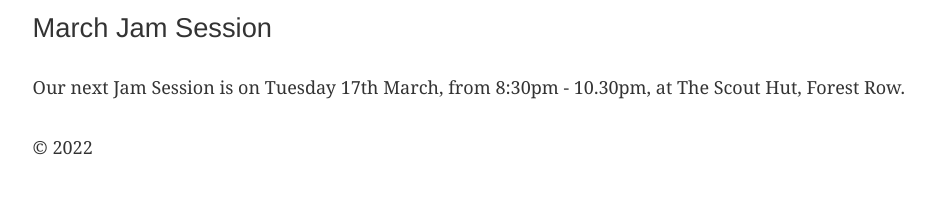
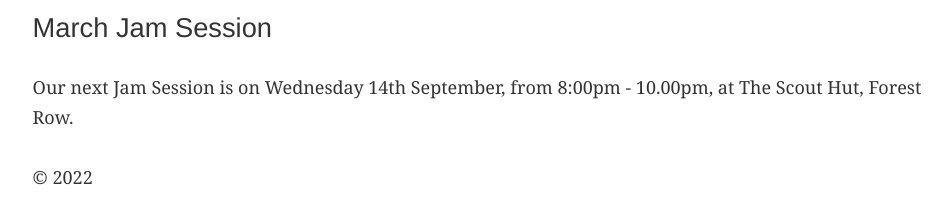
Before and after one commit to frowjam/website, a Gatsby site: page / in a window 1280 px wide. Shown: the part 172-396 px from the top of the page, without its empty margins (147-1097 px from the left). Built offline with nearby package versions, Linux system fonts and the light colour scheme; Gatsby itself is replaced by a stand-in of ours.

Commit message:
Update details of next event
We’re back!

```diff
--- a/src/pages/index.tsx
+++ b/src/pages/index.tsx
@@ -8,9 +8,9 @@ const IndexPage = () => (
   <Layout>
     <SEO title="Home" />
     <NextEvent
-      date={"Tuesday 17th March"}
-      startTime={"8:30pm"}
-      finishTime={"10.30pm"}
+      date={"Wednesday 14th September"}
+      startTime={"8:00pm"}
+      finishTime={"10.00pm"}
       venue={"The Scout Hut, Forest Row"}
     />
   </Layout>
```
